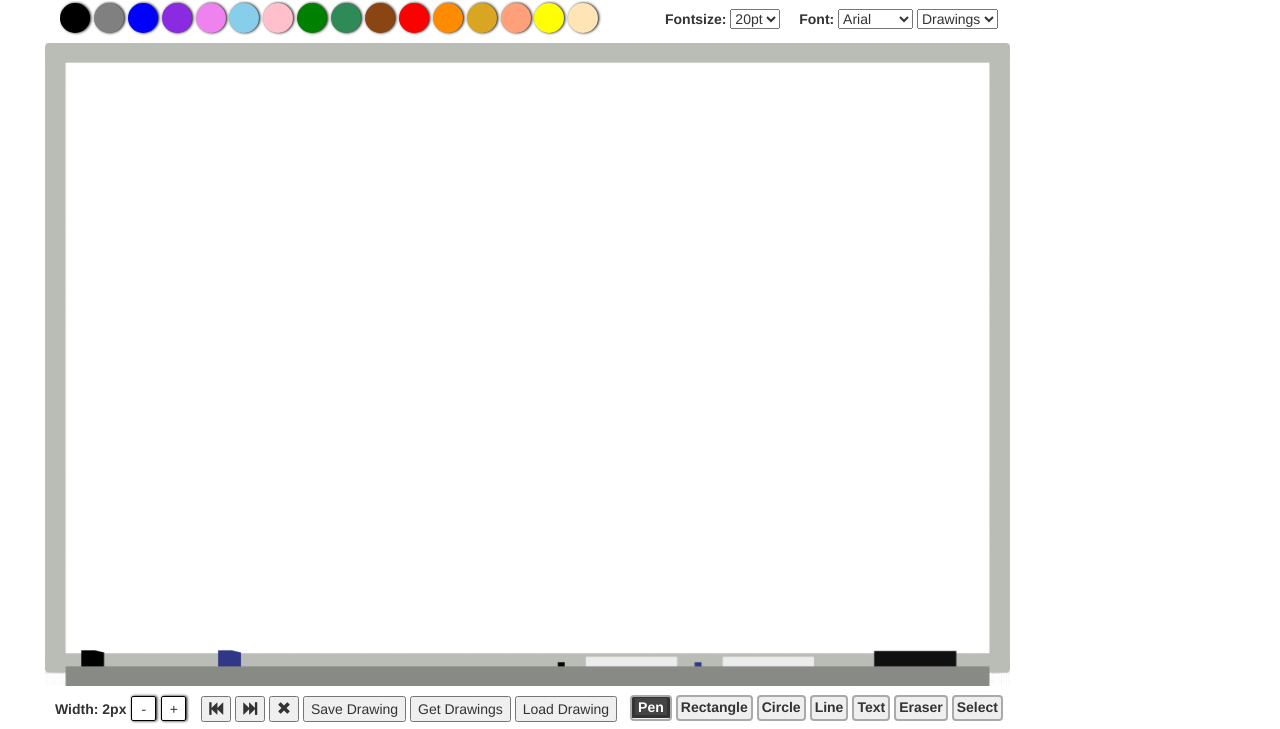
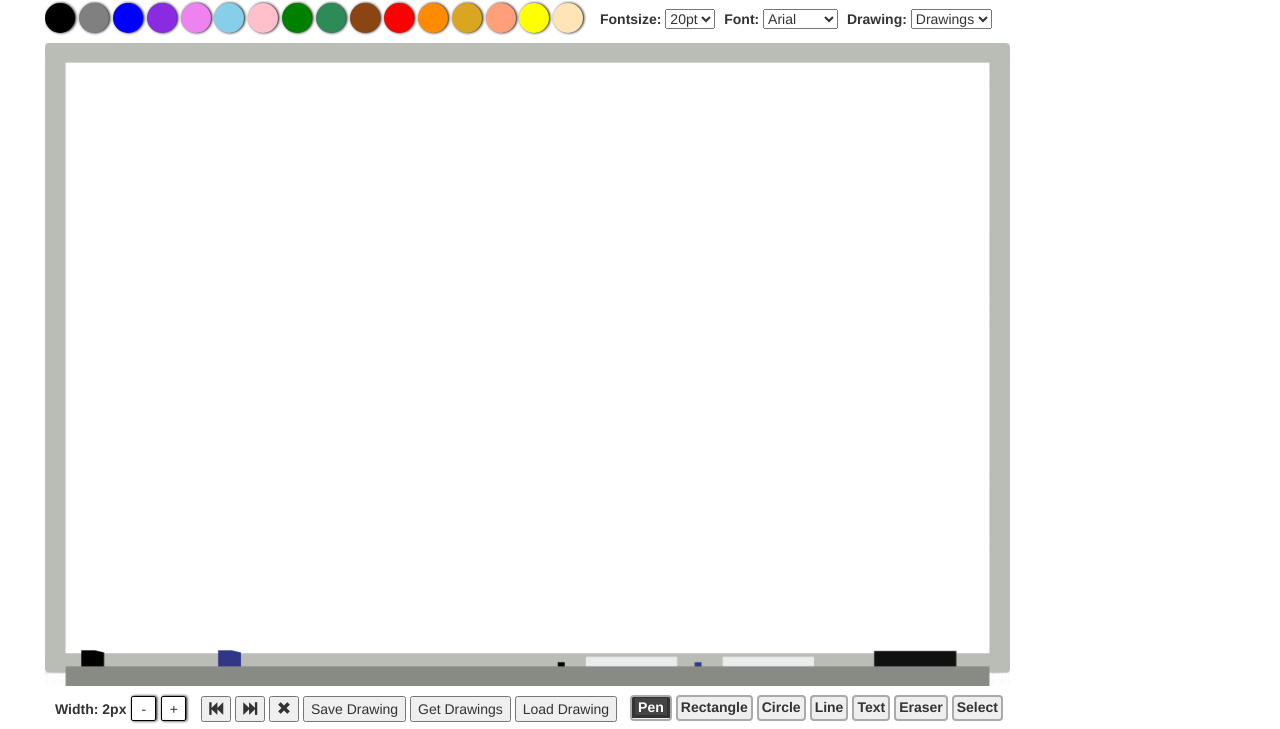
Before and after one commit to moderndaymoron/Canvas, a plain HTML site: page index.html in a window 1280 px wide. Shown: the part 74-803 px from the top of the page. Drawn offline with nearby package versions, Linux system fonts and the light colour scheme.

Commit message:
fix eftir tuð í Árna =)

```diff
--- a/css/style.css
+++ b/css/style.css
@@ -18,7 +18,7 @@ body {
 }
 
 .toolbars {
-    width: 999px;
+    width: 1050px;
     display: inline-block;
 }
 
@@ -113,11 +113,10 @@ body {
 
 #swatches {
     float: left;
-	margin-left: 15px;
     max-height: 50px;
     padding-top: 2px;
 
-    width: 600px;
+    width: 550px;
     overflow: hidden;
     display: inline-block;
 }
@@ -193,10 +192,14 @@ body {
 #dropdownlists {
     float: left;
     margin-top: 8px;
-    margin-left: 5px;
     margin-bottom: 8px;
-    width: 350px;
+    width: 430px;
 
+}
+
+#dropdowndrawings {
+    max-width: 120px;
+    overflow: hidden;
 }
 
 .spanfontsize {
@@ -204,7 +207,10 @@ body {
 }
 
 #fontsize {
-    margin-right: 15px;
+    margin-right: 5px;
+}
+#fontfamily {
+    margin-right: 5px;
 }
 
 /* glyphs */
--- a/index.html
+++ b/index.html
@@ -34,7 +34,7 @@
                     <div id="moccasin" class="colors boxShadow" style="background-color:moccasin;" data-tool="moccasin"></div>
                 </div>
                 <div id="dropdownlists">
-                    <span class="spanfontsize">Fontsize: </span>
+                    <span class="spanfontsize" style="margin-left: 5px;">Fontsize: </span>
                     <select id="fontsize">
                         <option value="10">10pt</option>
                         <option value="12">12pt</option>
@@ -56,6 +56,7 @@
                         <option value="Symbol">Symbol</option>
                         <option value="Verdana">Verdana</option>
                     </select>
+                    <span class="spanfontsize">Drawing:</span>
                     <select id="dropdowndrawings">
                         <option value ="0" selected>Drawings</option>
                     </select>
```
